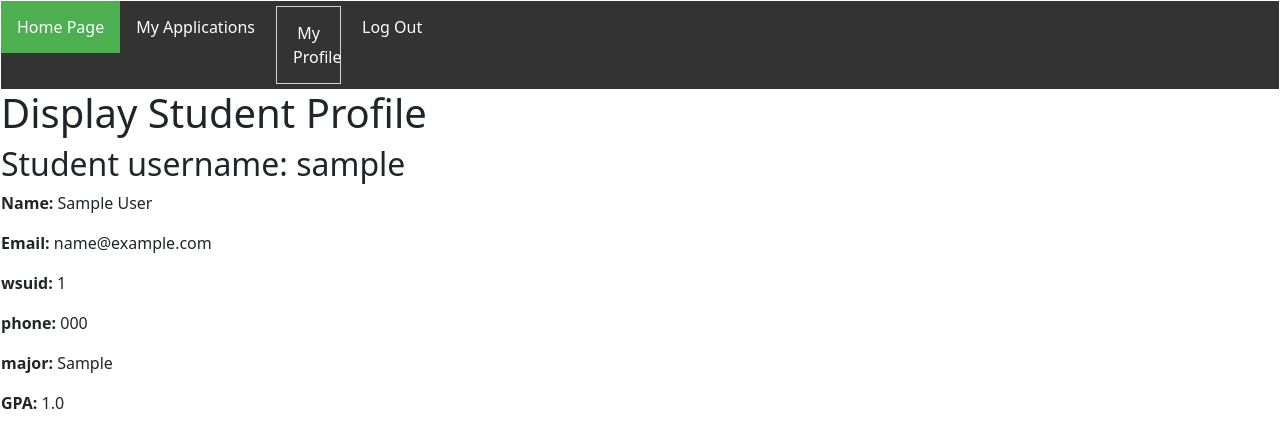
After one commit to box-lin/researchnetwork, a Flask app: page /MyProfile/ in a window 1280 px wide. The commit adds this page. Shown: the top 448 px of the page. Run offline with Flask 2, Linux system fonts and the light colour scheme; a user stored in the database is signed in; tables that the repository leaves empty hold one stand-in row (values such as "Sample post"); some libraries are stand-ins or nearby versions.

Commit message:
add display student profile function

```diff
--- a/app/Controller/routes.py
+++ b/app/Controller/routes.py
@@ -2,7 +2,7 @@ from flask import Blueprint
 from flask import render_template, flash, redirect, url_for, request
 from config import Config
 from app.Model.models import Position,User,Apply
-from app.Controller.forms import ResearchPositionForm
+from app.Controller.forms import ResearchPositionForm,StudentFilterForm
 from flask_login import current_user, login_required
 from app import db
 
@@ -92,7 +92,7 @@ Student Home Page Route
 @login_required
 def student_index():
     positions = Position.query.order_by(Position.time_commitment.desc())
-    s = Apply.query.filter_by(studentid=current_user.id).studentapplied
+    s = Apply.query.filter_by(studentid=current_user.id).first()
     flash(s)
     fForm = StudentFilterForm()
     if fForm.validate_on_submit():
@@ -130,4 +130,9 @@ def withdraw(position_id):
         flash('You have withdraw from the ' + thePost.title +' !')
         return redirect(url_for('routes.student_index'))
 
+@bp_routes.route('/MyProfile/',methods = ['GET'])
+@login_required
+def My_Profile():
+        return render_template('s_profile.html', title = 'My Profile', student = current_user)
+
 #===============================================================================#
--- a/app/View/templates/s_base.html
+++ b/app/View/templates/s_base.html
@@ -19,7 +19,7 @@
         <ul>
             <li><a href="{{ url_for('routes.student_index') }}" class="active" id="s_home_page">Home Page</a></li>
             <li><a href="" id="s_my_applications"> My Applications </a></li>
-            <li><a href="" id="s_my_profile"> My Profile </a></li>
+            <li><a href="{{url_for('routes.My_Profile')}}" id="s_my_profile" class = "button"> My Profile </a></li>
             <li><a href="{{ url_for('auth.logout') }}"> Log Out </a></li>
         </ul>
     </div>
--- /dev/null
+++ b/app/View/templates/s_profile.html
@@ -0,0 +1,13 @@
+{% extends 's_base.html' %}
+
+{% block content %}
+    <h1>Display Student Profile</h1>
+    <h2>Student username: {{student.username}}</h2>
+    <p><b>Name:</b> {{student.firstname}} {{student.lastname}}</p>
+    <p><b>Email:</b> {{student.email}}</p>
+    <p><b>wsuid:</b> {{student.wsuid}}</p>
+    <p><b>phone:</b> {{student.phone}}</p>
+    <p><b>major:</b> {{student.major}}</p>
+    <p><b>GPA:</b> {{student.GPA}}</p>
+
+{% endblock %}
```
Also changed, not shown: app/Controller/forms.py (+11 -0 lines), app/Controller/auth_forms.py (line endings or trailing spaces), researchnetwork.db.
